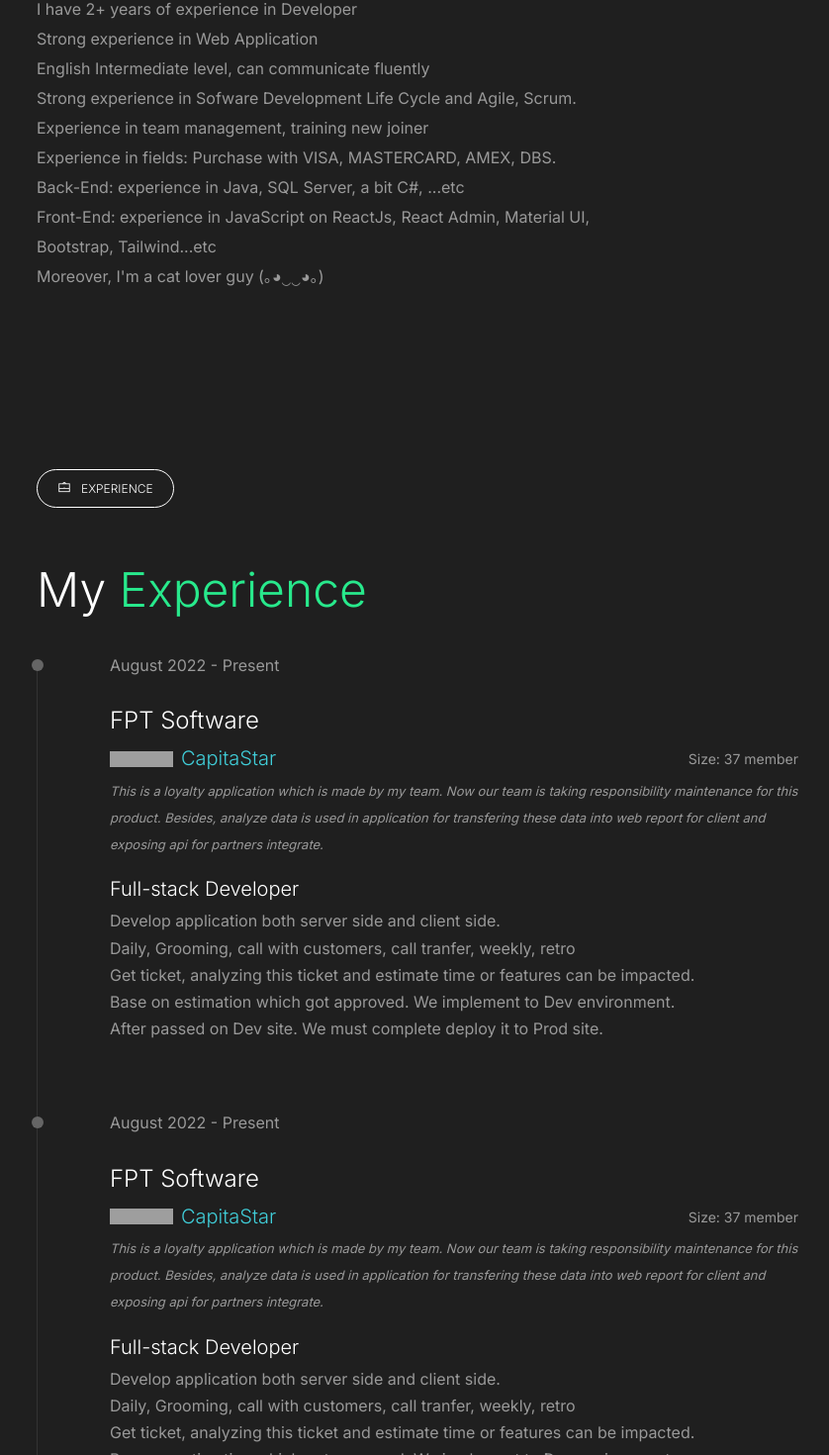
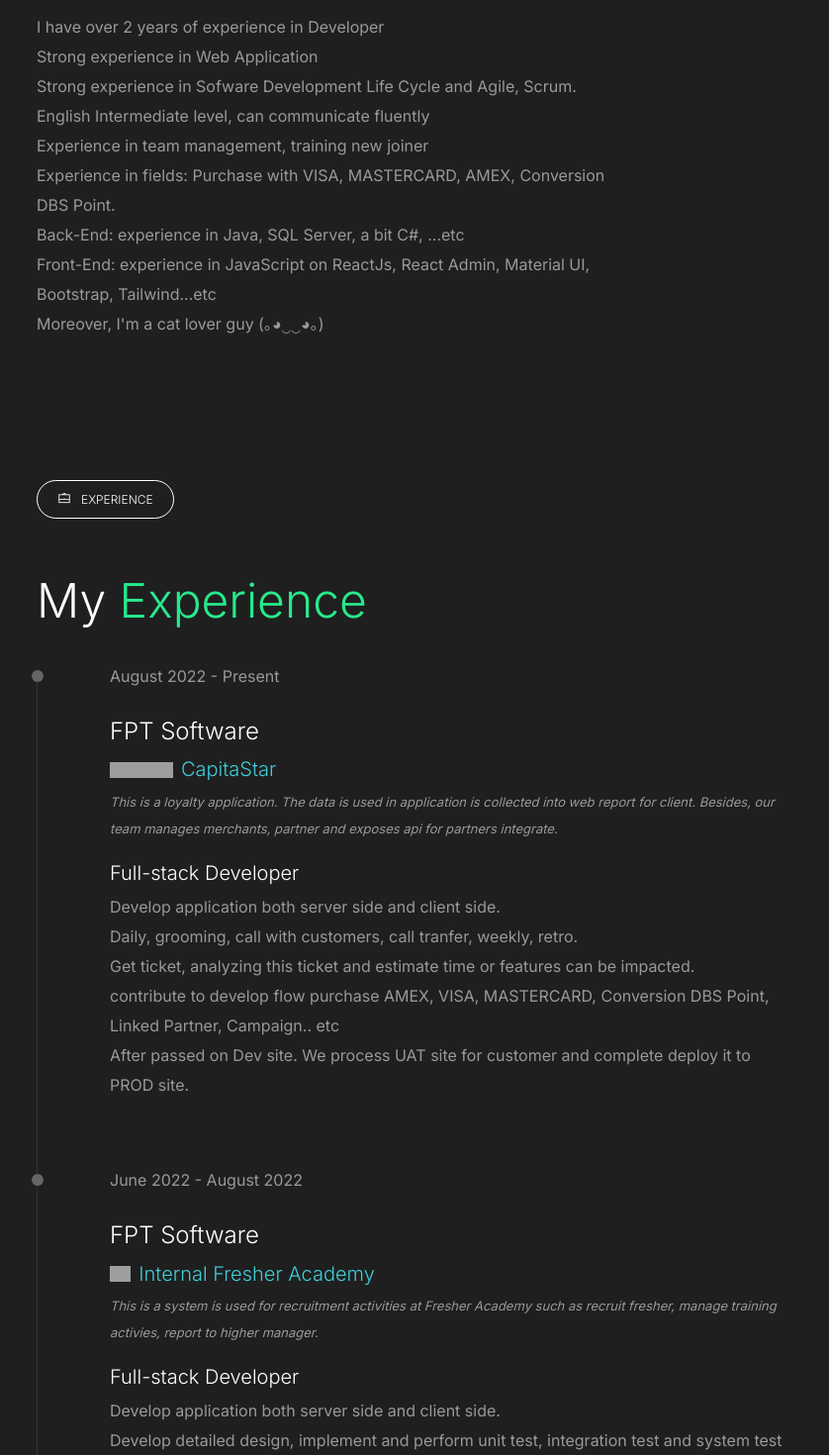
Before and after one commit to BevisDev/my-bio, a React (Create React App) app: page /my-bio.github.io/my-cv in a window 1280 px wide. Shown: the part 933-2403 px from the top of the page at 99% size, without its empty margins (383-1221 px from the left). Built offline with nearby package versions, Linux system fonts and the light colour scheme; grey boxes are pictures that could not be loaded.

Commit message:
handle experience page

```diff
--- a/src/components/dashboard/HeaderDashBoard.js
+++ b/src/components/dashboard/HeaderDashBoard.js
@@ -1,13 +1,9 @@
+import ToggleMode from "./ToggleMode";
+
 const HeaderDashBoard = () => {
   return (
     <header>
-      <div>
-        <input type="checkbox" id="switch" className="switch-input hidden" />
-        <label
-          for="switch"
-          className="switch relative cursor-pointer w-[50px] h-[25px] block my-auto overflow-hidden shadow-md bg-[#434343] rounded-[100rem]"
-        ></label>
-      </div>
+      <ToggleMode />
       <div className="flex-items-center">
         <div className="`dashboard-intro py-[19px]">
           <span className="block text-[36px] text-center font-light mb-[20px]">
--- /dev/null
+++ b/src/components/dashboard/ToggleMode.js
@@ -0,0 +1,14 @@
+const ToggleMode = () => {
+  return (
+    <div>
+      <input type="checkbox" id="switch" className="switch-input hidden" />
+      <label
+        for="switch"
+        className="switch relative cursor-pointer w-[50px] h-[25px] block my-auto overflow-hidden
+        shadow-md bg-[#434343] rounded-[100rem]"
+      ></label>
+    </div>
+  );
+};
+
+export default ToggleMode;
--- a/src/components/mycv/AboutCV.js
+++ b/src/components/mycv/AboutCV.js
@@ -2,7 +2,7 @@
 
 const AboutCV = () => {
   return (
-    <section id={CV_ABOUT_ID} className="py-[90px]">
+    <section id={CV_ABOUT_ID} className="pt-[68px] pb-[75px]">
       <div className="cv-main-container">
         <div className="cv-main-section-container">
           <div className="text-[12px] text-white font-light border-solid-1px border-[#565656] rounded-[30px] px-[20px] py-[5px] mb-[53px] inline-flex items-center">
@@ -14,16 +14,17 @@
             <span className="text-primary">better and better</span>
           </div>
           <ul className="max-w-[600px] leading-[30px]">
-            <li>I have 2+ years of experience in Developer</li>
+            <li>I have over 2 years of experience in Developer</li>
             <li>Strong experience in Web Application</li>
-            <li>English Intermediate level, can communicate fluently</li>
             <li>
               Strong experience in Sofware Development Life Cycle and Agile,
               Scrum.
             </li>
+            <li>English Intermediate level, can communicate fluently</li>
             <li>Experience in team management, training new joiner</li>
             <li>
-              Experience in fields: Purchase with VISA, MASTERCARD, AMEX, DBS.
+              Experience in fields: Purchase with VISA, MASTERCARD, AMEX,
+              Conversion DBS Point.
             </li>
             <li>Back-End: experience in Java, SQL Server, a bit C#, ...etc</li>
             <li>
--- a/src/components/mycv/CertificateListCV.js
+++ b/src/components/mycv/CertificateListCV.js
@@ -4,7 +4,7 @@
 
 const CertificateListCV = () => {
   return (
-    <section id={CV_CERTIFICATES_ID} className="py-[90px]">
+    <section id={CV_CERTIFICATES_ID} className="pt-[68px] pb-[90px]">
       <div className="cv-main-container">
         <div className="cv-main-section-container">
           <div className="text-[12px] text-white font-light border-solid-1px border-[#565656] rounded-[30px] px-[20px] py-[5px] mb-[53px] inline-flex items-center">
--- a/src/components/mycv/EducationCV.js
+++ b/src/components/mycv/EducationCV.js
@@ -3,7 +3,7 @@
 
 const EducationCV = () => {
   return (
-    <section id={CV_EDUCATION_ID} className="pt-[90px]">
+    <section id={CV_EDUCATION_ID} className="py-[68px]">
       <div className="cv-main-container">
         <div className="cv-main-section-container">
           <div className="education-header">
--- a/src/components/mycv/ExperienceCV.js
+++ b/src/components/mycv/ExperienceCV.js
@@ -1,9 +1,10 @@
 import { CV_EXPERIENCE_ID } from "../../constant/Const";
-import CapitaStarCard from "../project/CapitaStarCard";
+import CapitaStarProject from "../project/CapitaStarProject";
+import FresherProject from "../project/FresherProject";
 
 const ExperienceCV = () => {
   return (
-    <section id={CV_EXPERIENCE_ID} className="pt-[90px] pb-[40px]">
+    <section id={CV_EXPERIENCE_ID} className="py-[68px]">
       <div className="cv-main-container">
         <div className="cv-main-section-container">
           <div className="experience-header">
@@ -16,8 +17,8 @@
             </div>
           </div>
           <div className="cv-project">
-            <CapitaStarCard />
-            <CapitaStarCard />
+            <CapitaStarProject />
+            <FresherProject />
           </div>
         </div>
       </div>
--- a/src/components/mycv/HomeCV.js
+++ b/src/components/mycv/HomeCV.js
@@ -1,6 +1,6 @@
 const HomeCV = () => {
   return (
-    <section className="px-[68px] py-[16px]">
+    <section className="pb-[72px]">
       <div className="cv-main-container">
         <div className="cv-main-section-container">
           <section className="">
--- a/src/components/mycv/SkillCV.js
+++ b/src/components/mycv/SkillCV.js
@@ -2,7 +2,7 @@
 
 const SkillCV = () => {
   return (
-    <section id={CV_SKILLS_ID} className="pt-[90px]">
+    <section id={CV_SKILLS_ID} className="py-[68px]">
       <div className="cv-main-container">
         <div className="cv-main-section-container">
           <div className="skills-header">
--- a/src/components/mycv/TheEndCV.js
+++ b/src/components/mycv/TheEndCV.js
@@ -3,7 +3,7 @@
 
 const TheEndCV = () => {
   return (
-    <section id={CV_END_ID} className="pt-[90px]">
+    <section id={CV_END_ID} className="py-[48px]">
       <div className="cv-main-container">
         <div className="cv-main-section-container">
           <div className="end-header mb-9">
--- a/src/components/project/CapitaStarCard.js
+++ b/src/components/project/CapitaStarProject.js
@@ -1,14 +1,14 @@
 import STAR from "../../assets/icon/start-94.png";
 import { CAPITASTAR_PATH } from "../../constant/PathConst";
 
-const CapitaStarCard = () => {
+const CapitaStarProject = () => {
   return (
-    <section className="capitaStar-card pl-[74px] pb-[68px] relative">
+    <section className="project pl-[74px] pb-[68px] relative">
       <div className="joined-date mb-7">August 2022 - Present</div>
       <div className="text-[24px] font-light mb-[12px] text-white">
         FPT Software
       </div>
-      <div className="mb-[5px] flex items-center justify-between">
+      <div className="mb-[5px]">
         <div className="flex-items-center gap-2">
           <div className="star-icons flex-items-center">
             <img className="image" src={STAR} alt="STAR" />
@@ -21,40 +21,37 @@
             </a>
           </span>
         </div>
-        <div className="text-[14px]">
-          <span>Size: 37 member</span>
-        </div>
       </div>
       <p className="text-[13px] mb-[18px] text-[#999999]">
         <i>
-          This is a loyalty application which is made by my team. Now our team
-          is taking responsibility maintenance for this product. Besides,
-          analyze data is used in application for transfering these data into
-          web report for client and exposing api for partners integrate.
+          This is a loyalty application. The data is used in application is
+          collected into web report for client. Besides, our team manages
+          merchants, partner and exposes api for partners integrate.
         </i>
       </p>
       <div className="text-[20px] text-white font-light mb-[5px]">
         Full-stack Developer
       </div>
-      <ul className="text-[#999999]">
+      <ul className="text-[#999999] leading-[30px]">
         <li>Develop application both server side and client side.</li>
         <li>
-          Daily, Grooming, call with customers, call tranfer, weekly, retro
+          Daily, grooming, call with customers, call tranfer, weekly, retro.
         </li>
         <li>
           Get ticket, analyzing this ticket and estimate time or features can be
           impacted.
         </li>
         <li>
-          Base on estimation which got approved. We implement to Dev
-          environment.
+          contribute to develop flow purchase AMEX, VISA, MASTERCARD, Conversion
+          DBS Point, Linked Partner, Campaign.. etc
         </li>
         <li>
-          After passed on Dev site. We must complete deploy it to Prod site.
+          After passed on Dev site. We process UAT site for customer and
+          complete deploy it to PROD site.
         </li>
       </ul>
     </section>
   );
 };
 
-export default CapitaStarCard;
+export default CapitaStarProject;
--- /dev/null
+++ b/src/components/project/FresherProject.js
@@ -0,0 +1,41 @@
+import STAR from "../../assets/icon/start-94.png";
+
+const FresherProject = () => {
+  return (
+    <section className="project pl-[74px] pb-[68px] relative">
+      <div className="joined-date mb-7">June 2022 - August 2022</div>
+      <div className="text-[24px] font-light mb-[12px] text-white">
+        FPT Software
+      </div>
+      <div className="mb-[5px]">
+        <div className="flex-items-center gap-2">
+          <div className="star-icons flex-items-center">
+            <img className="image" src={STAR} alt="STAR" />
+          </div>
+          <span className="text-[#40ced9] text-[20px] font-light">
+            Internal Fresher Academy
+          </span>
+        </div>
+      </div>
+      <p className="text-[13px] mb-[18px] text-[#999999]">
+        <i>
+          This is a system is used for recruitment activities at Fresher Academy
+          such as recruit fresher, manage training activies, report to higher
+          manager.
+        </i>
+      </p>
+      <div className="text-[20px] text-white font-light mb-[5px]">
+        Full-stack Developer
+      </div>
+      <ul className="text-[#999999] leading-[30px]">
+        <li>Develop application both server side and client side.</li>
+        <li>
+          Develop detailed design, implement and perform unit test, integration
+          test and system test for the migrated application.
+        </li>
+      </ul>
+    </section>
+  );
+};
+
+export default FresherProject;
--- a/src/index.scss
+++ b/src/index.scss
@@ -89,7 +89,7 @@
     @apply absolute top-[50%] right-[-3px] w-[10px] h-[10px] bg-[#404042] mt-[-5px];
   }
 
-  .capitaStar-card::before {
+  .project::before {
     content: "";
     background-color: #656565;
     width: 12px;
@@ -101,7 +101,7 @@
     transition: 0.3s;
   }
 
-  .capitaStar-card::after {
+  .project::after {
     content: "";
     background-color: #333333;
     width: 1px;
```
